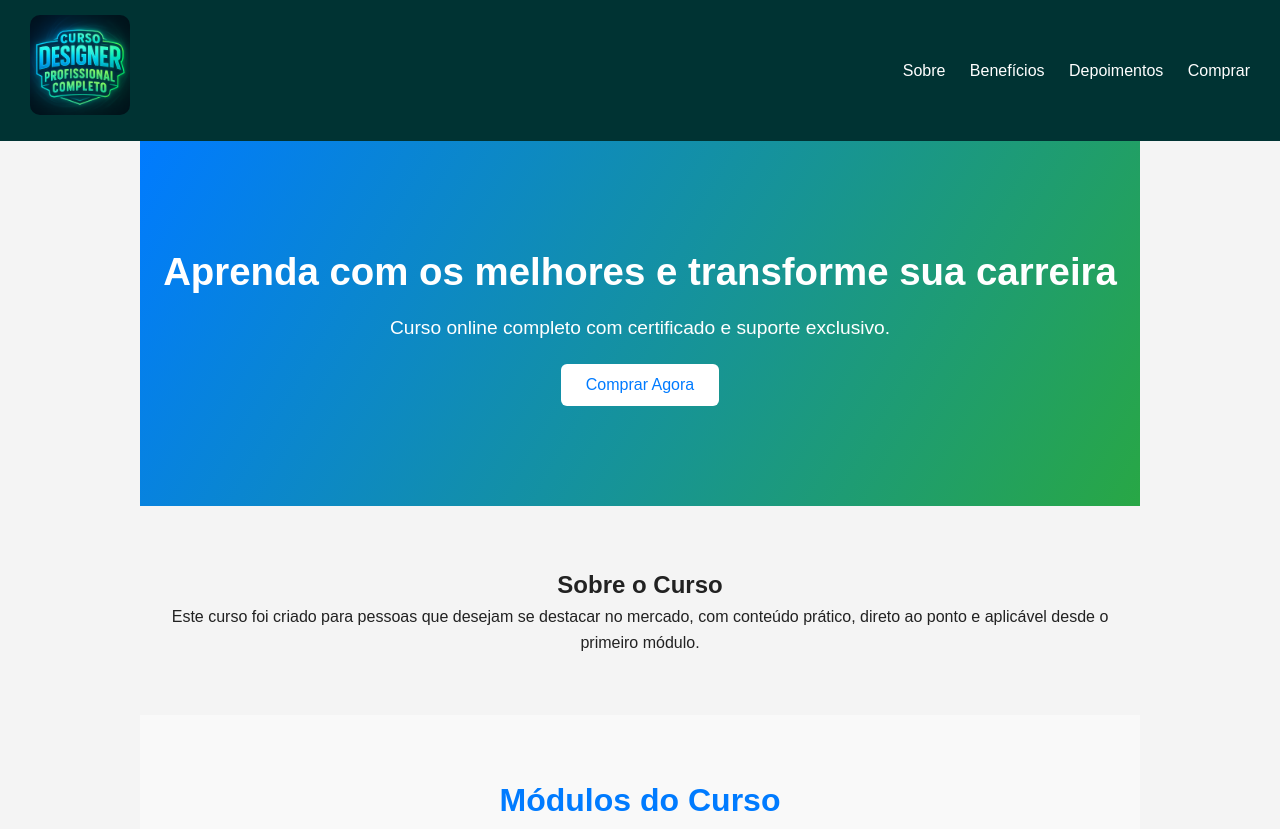
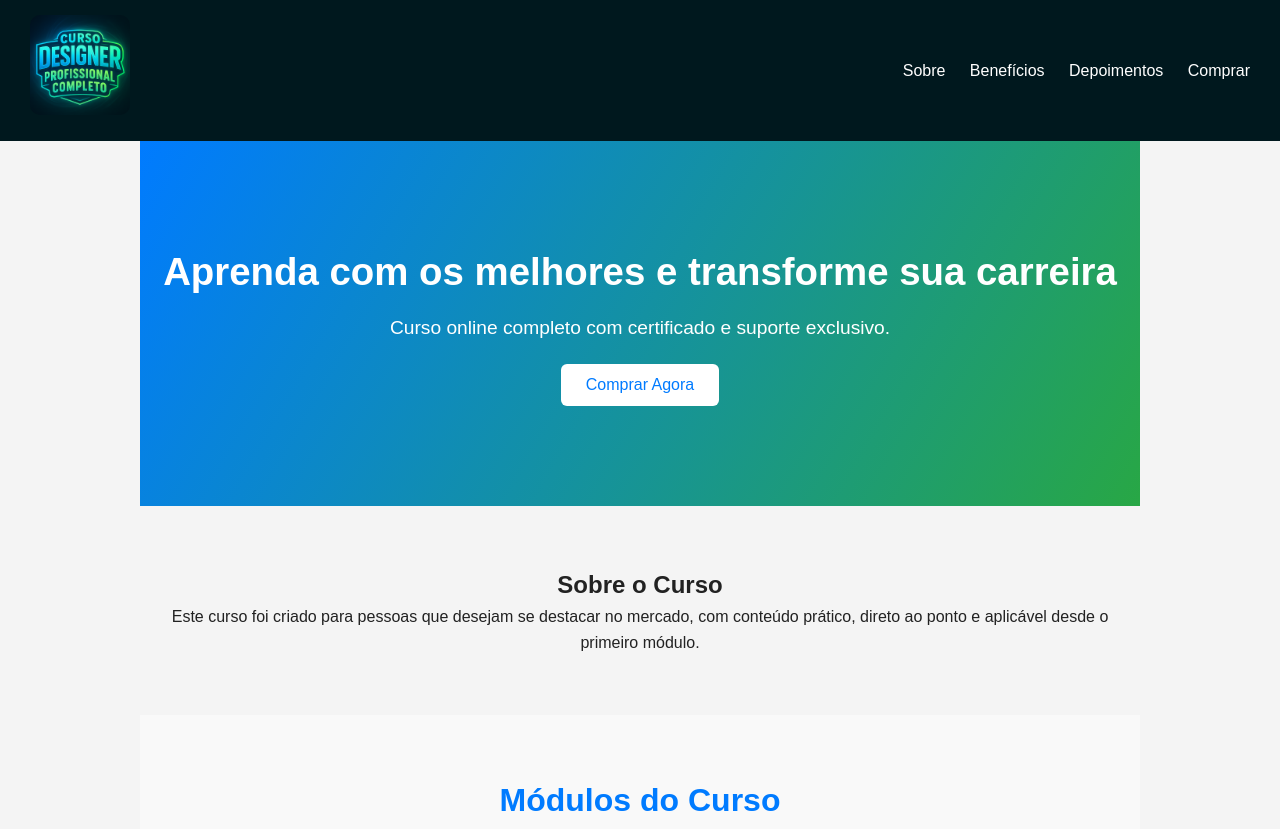
Before and after one commit to Elisson15/Gbzinnartes, a plain HTML site: page index.html in a window 1280 px wide. Shown: the top 829 px of the page. Drawn offline with Linux system fonts and the light colour scheme.

Commit message:
Update style.css

```diff
--- a/style.css
+++ b/style.css
@@ -20,7 +20,7 @@ body {
 }
 
 header {
-  background: #003333;
+  background: #00181E;
   color: var(--branco);
   padding: 15px 30px;
   display: flex;
```
